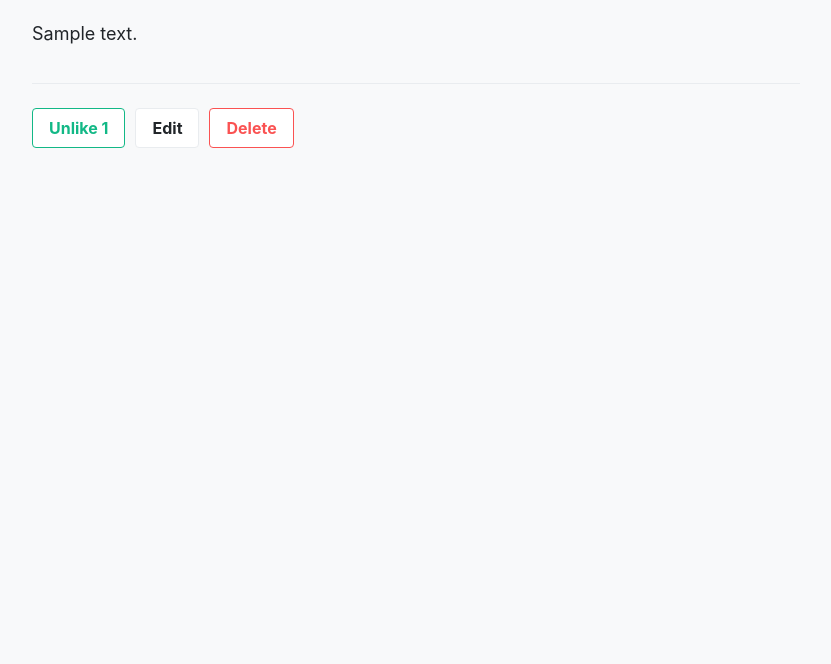
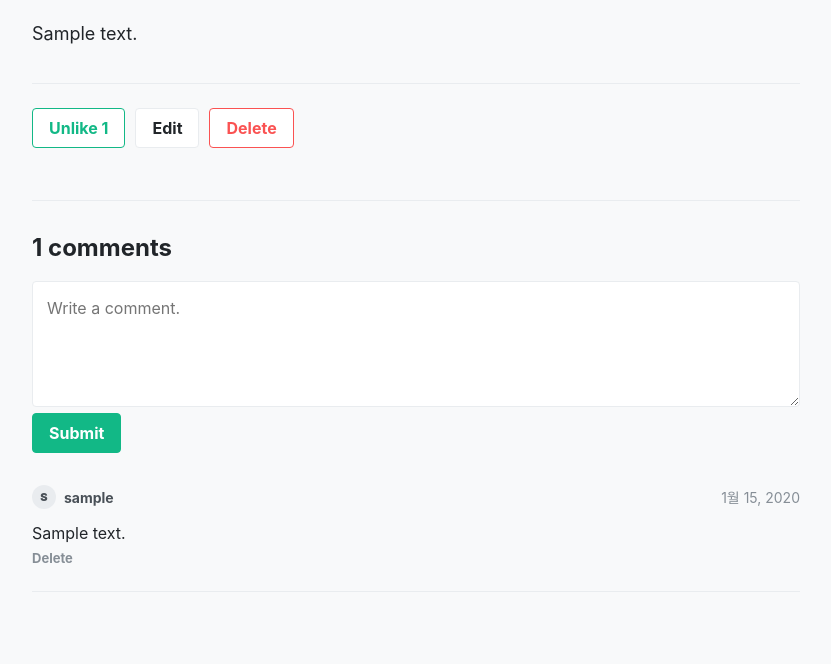
Before and after one commit to ssafy-14th-daejeon-free/test-repo, a Django app: a page that uses ysh_test_folder/templates/blog/post_detail.html in a window 1280 px wide. Shown: the part 316-980 px from the top of the page, without its empty margins (224-1055 px from the left). Before the commit the page ends 464 px from the top, so only its background shows below. Run offline with Django 5.2, Linux system fonts and the light colour scheme; a user stored in the database is signed in; tables that the repository leaves empty hold one stand-in row (values such as "Sample post").

Commit message:
Add comments to match core blog discussion behavior
Velog-style article pages need reader discussion, not only publishing and likes. This adds a scoped comment model, form, routes, permissions, detail-page rendering, and tests so logged-in users can comment while authors retain moderation ability.

Constraint: Keep the feature server-rendered through Django views and templates

Rejected: Real-time comment updates | unnecessary for this MVP and would add client complexity

Confidence: high

Scope-risk: moderate

Directive: Preserve author-or-owner delete rules when extending moderation

Tested: python manage.py check; python manage.py test; local detail screenshot

```diff
--- a/ysh_test_folder/blog/forms.py
+++ b/ysh_test_folder/blog/forms.py
@@ -1,6 +1,6 @@
 from django import forms
 
-from .models import Post, Tag
+from .models import Comment, Post, Tag
 
 
 class PostForm(forms.ModelForm):
@@ -59,3 +59,18 @@ class PostForm(forms.ModelForm):
             tag, _ = Tag.objects.get_or_create(name=name)
             tags.append(tag)
         post.tags.set(tags)
+
+
+class CommentForm(forms.ModelForm):
+    class Meta:
+        model = Comment
+        fields = ("content",)
+        labels = {"content": "Comment"}
+        widgets = {
+            "content": forms.Textarea(
+                attrs={
+                    "rows": 4,
+                    "placeholder": "Write a comment.",
+                }
+            )
+        }
--- a/ysh_test_folder/blog/models.py
+++ b/ysh_test_folder/blog/models.py
@@ -101,4 +101,20 @@ class PostLike(models.Model):
     def __str__(self):
         return f"{self.user} likes {self.post}"
 
-# Create your models here.
+
+class Comment(models.Model):
+    post = models.ForeignKey(Post, on_delete=models.CASCADE, related_name="comments")
+    author = models.ForeignKey(
+        settings.AUTH_USER_MODEL,
+        on_delete=models.CASCADE,
+        related_name="comments",
+    )
+    content = models.TextField(max_length=1000)
+    created_at = models.DateTimeField(auto_now_add=True)
+    updated_at = models.DateTimeField(auto_now=True)
+
+    class Meta:
+        ordering = ["created_at"]
+
+    def __str__(self):
+        return f"Comment by {self.author} on {self.post}"
--- a/ysh_test_folder/blog/urls.py
+++ b/ysh_test_folder/blog/urls.py
@@ -9,5 +9,7 @@ urlpatterns = [
     path("posts/<str:slug>/edit/", views.post_update, name="post_update"),
     path("posts/<str:slug>/delete/", views.post_delete, name="post_delete"),
     path("posts/<str:slug>/like/", views.toggle_like, name="post_like"),
+    path("posts/<str:slug>/comments/", views.comment_create, name="comment_create"),
+    path("comments/<int:pk>/delete/", views.comment_delete, name="comment_delete"),
     path("tags/<str:slug>/", views.tag_posts, name="tag_posts"),
 ]
--- a/ysh_test_folder/blog/views.py
+++ b/ysh_test_folder/blog/views.py
@@ -7,8 +7,8 @@ from django.http import Http404, HttpResponseForbidden
 from django.shortcuts import get_object_or_404, redirect, render
 from django.views.decorators.http import require_POST
 
-from .forms import PostForm
-from .models import Post, PostLike, Tag
+from .forms import CommentForm, PostForm
+from .models import Comment, Post, PostLike, Tag
 
 
 FEED_TABS = [
@@ -105,6 +105,8 @@ def post_detail(request, slug):
             "post": post,
             "liked": liked,
             "can_edit": request.user == post.author,
+            "comments": post.comments.select_related("author"),
+            "comment_form": CommentForm(),
         },
     )
 
@@ -175,3 +177,29 @@ def toggle_like(request, slug):
     if not created:
         like.delete()
     return redirect(post)
+
+
+@login_required
+@require_POST
+def comment_create(request, slug):
+    post = get_object_or_404(Post, slug=slug, is_public=True)
+    form = CommentForm(request.POST)
+    if form.is_valid():
+        comment = form.save(commit=False)
+        comment.post = post
+        comment.author = request.user
+        comment.save()
+        messages.success(request, "Comment added.")
+    return redirect(post)
+
+
+@login_required
+@require_POST
+def comment_delete(request, pk):
+    comment = get_object_or_404(Comment, pk=pk)
+    post = comment.post
+    if comment.author != request.user and post.author != request.user:
+        return HttpResponseForbidden("Only the comment author or post author can delete this comment.")
+    comment.delete()
+    messages.success(request, "Comment deleted.")
+    return redirect(post)
--- a/ysh_test_folder/static/css/styles.css
+++ b/ysh_test_folder/static/css/styles.css
@@ -481,6 +481,67 @@ button {
   margin: 36px auto 0;
 }
 
+.comments-panel {
+  max-width: 768px;
+  margin: 52px auto 0;
+  padding-top: 32px;
+  border-top: 1px solid var(--line);
+}
+
+.comments-panel h2 {
+  margin-bottom: 18px;
+  font-size: 24px;
+}
+
+.comment-form {
+  margin-bottom: 32px;
+}
+
+.comment-form textarea {
+  width: 100%;
+  min-height: 104px;
+  padding: 14px;
+  border: 1px solid var(--line);
+  border-radius: 4px;
+  background: var(--surface);
+  color: var(--text);
+  resize: vertical;
+}
+
+.comment-list {
+  display: flex;
+  flex-direction: column;
+  gap: 22px;
+}
+
+.comment-item {
+  padding-bottom: 22px;
+  border-bottom: 1px solid var(--line);
+}
+
+.comment-item header {
+  display: flex;
+  align-items: center;
+  justify-content: space-between;
+  gap: 12px;
+  color: var(--muted);
+  font-size: 14px;
+}
+
+.comment-item p {
+  margin: 12px 0 0;
+}
+
+.text-button {
+  min-height: auto;
+  padding: 0;
+  border: 0;
+  background: transparent;
+  color: var(--muted);
+  font-size: 13px;
+  font-weight: 700;
+}
+
 .post-detail h1 {
   font-size: 44px;
 }
@@ -589,6 +650,10 @@ button {
   text-align: center;
 }
 
+.empty.compact {
+  padding: 20px;
+}
+
 .pagination {
   display: flex;
   justify-content: center;
--- a/ysh_test_folder/templates/blog/post_detail.html
+++ b/ysh_test_folder/templates/blog/post_detail.html
@@ -44,4 +44,43 @@
     {% endif %}
   </footer>
 </article>
+
+<section class="comments-panel">
+  <h2>{{ comments|length }} comments</h2>
+
+  {% if user.is_authenticated %}
+    <form method="post" action="{% url 'comment_create' post.slug %}" class="comment-form">
+      {% csrf_token %}
+      {{ comment_form.content }}
+      <div class="form-actions">
+        <button class="button button-primary" type="submit">Submit</button>
+      </div>
+    </form>
+  {% else %}
+    <p class="muted">Login to leave a comment.</p>
+  {% endif %}
+
+  <div class="comment-list">
+    {% for comment in comments %}
+      <article class="comment-item">
+        <header>
+          <a class="author" href="{% url 'profile' comment.author.username %}">
+            <span class="mini-avatar">{{ comment.author.username|first|upper }}</span>
+            <strong>{{ comment.author.username }}</strong>
+          </a>
+          <span>{{ comment.created_at|date:"M d, Y" }}</span>
+        </header>
+        <p>{{ comment.content|linebreaksbr }}</p>
+        {% if user == comment.author or user == post.author %}
+          <form method="post" action="{% url 'comment_delete' comment.pk %}">
+            {% csrf_token %}
+            <button class="text-button" type="submit">Delete</button>
+          </form>
+        {% endif %}
+      </article>
+    {% empty %}
+      <p class="empty compact">No comments yet.</p>
+    {% endfor %}
+  </div>
+</section>
 {% endblock %}
```
Also changed, not shown: ysh_test_folder/blog/admin.py (+7 -1 lines), ysh_test_folder/blog/tests.py (+30 -1 lines), ysh_test_folder/blog/migrations/0002_comment.py (added).
